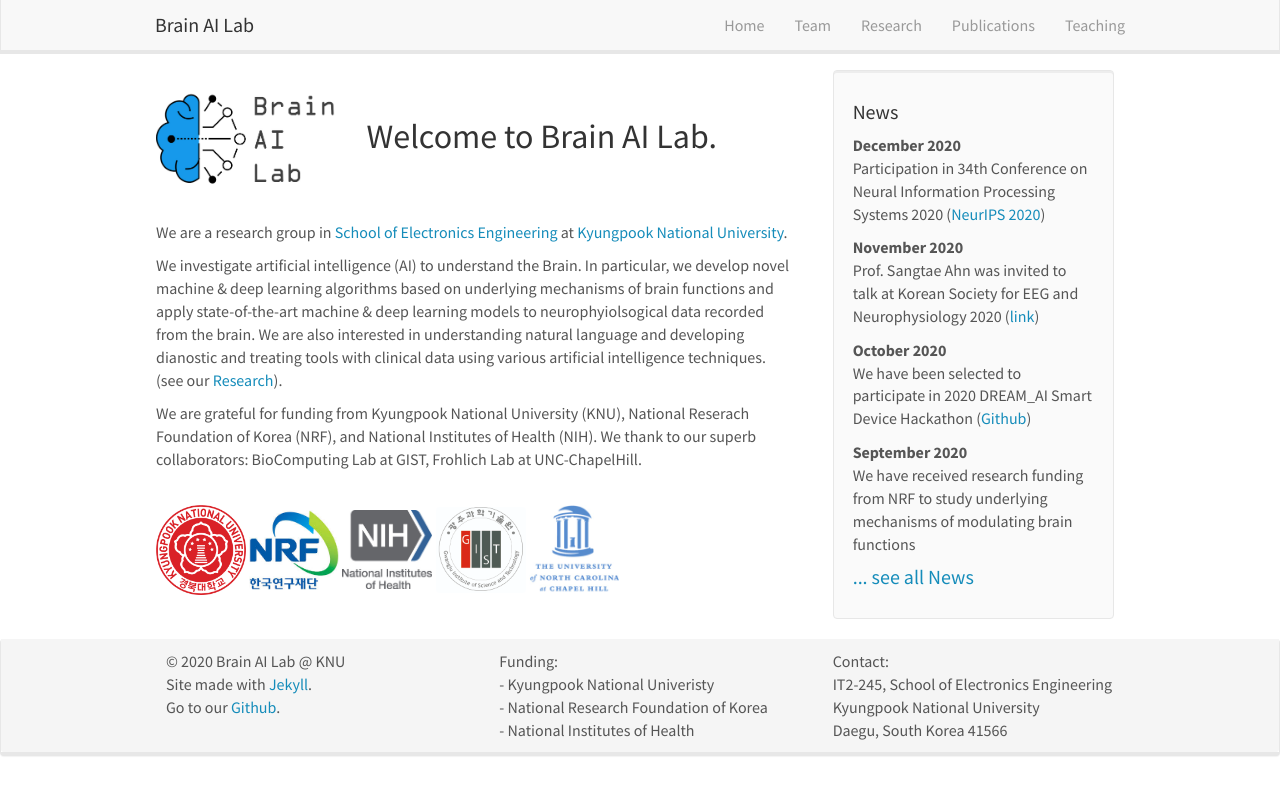
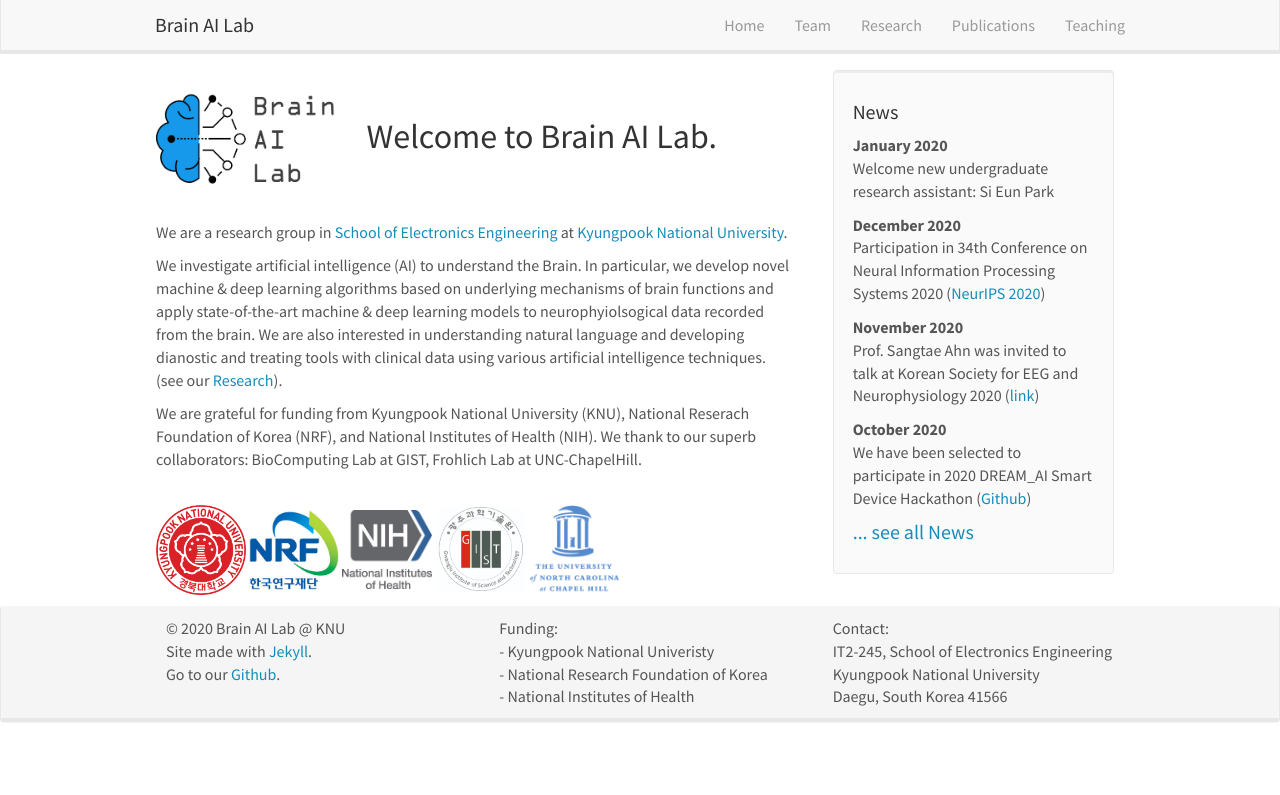
Before and after one commit to KNU-BrainAI/knu-brainai.github.io, a Jekyll site: the page built from _pages/home.md, in a window 1280 px wide. Shown: the top 795 px of the page. Built offline with Jekyll 4.4.1, drawn with Linux system fonts in a browser that asks for light colours; nearby versions of some CDN libraries.

Commit message:
Update news.yml

```diff
--- a/_data/news.yml
+++ b/_data/news.yml
@@ -1,3 +1,6 @@
+- date: January 2020
+  headline: "Welcome new undergraduate research assistant: Si Eun Park"
+
 - date: December 2020
   headline: "Participation in 34th Conference on Neural Information Processing Systems 2020 (<a href='https://nips.cc/'>NeurIPS 2020</a>)"
 
```
